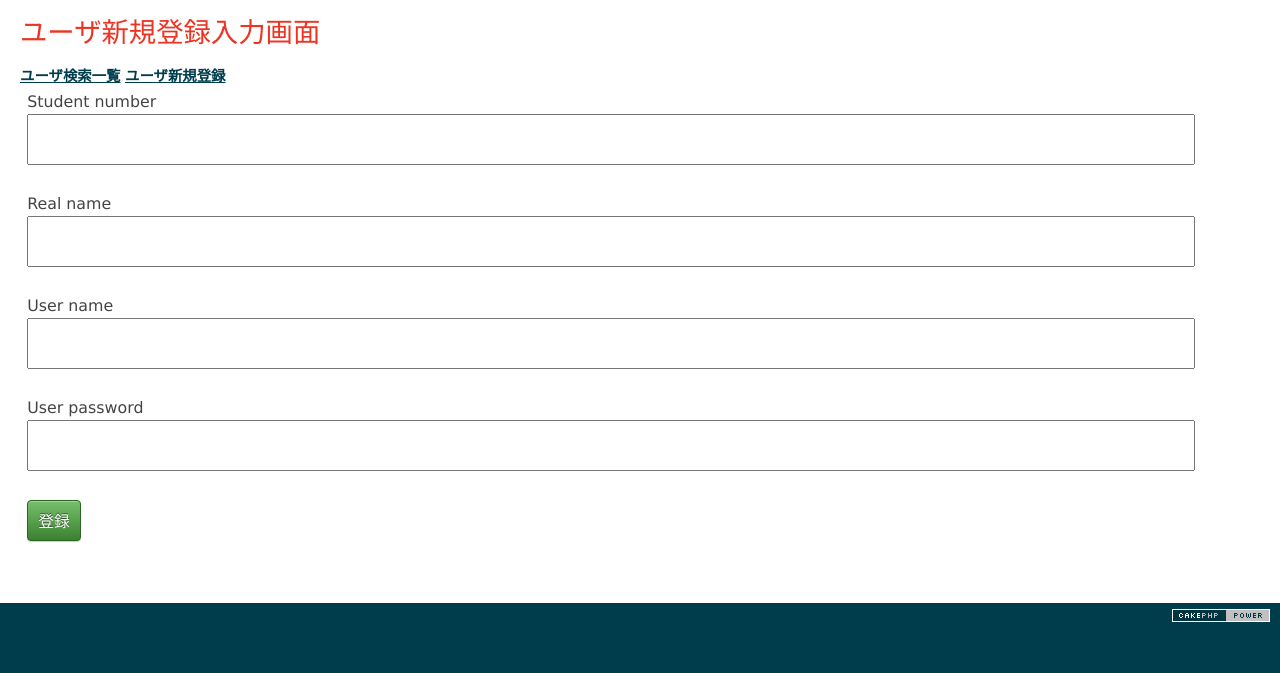
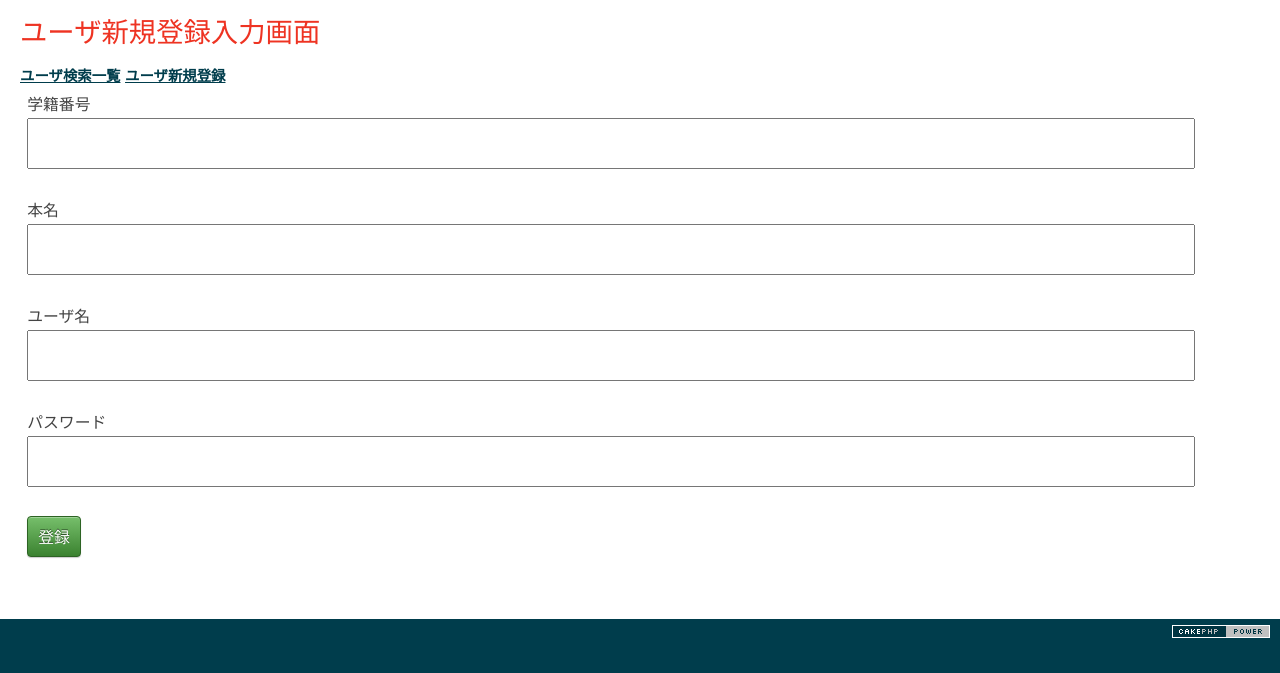
Before and after one commit to 223tudumi/waninaru, a CakePHP app: the page made by app/View/Users/admin_user_regist.ctp in a window 1280 px wide. Shown: the part 47-720 px from the top of the page. Run offline with PHP 8.4 and a stand-in for CakePHP, Linux system fonts and the light colour scheme; the template is opened without the code that fills it, so the values that code supplies are empty; form fields are guessed from the names that the template uses; some libraries are stand-ins or nearby versions.

Commit message:
管理者、企画管理機能に関するプッシュ

```diff
--- a/app/Model/Producer.php
+++ b/app/Model/Producer.php
@@ -1,6 +1,7 @@
 <?php
 
 class Producer extends AppModel {
+
 	public $actsAs = array(
 			'SoftDelete'
 	);
--- a/app/View/Users/admin_index.ctp
+++ b/app/View/Users/admin_index.ctp
@@ -2,6 +2,7 @@
 <div>
 	<?php echo $this->Html->link('ユーザ検索一覧' , array('controller'=>'users' , 'action'=>'admin_index') ) ?>
 	<?php echo $this->Html->link('ユーザ新規登録' , array('controller'=>'users' , 'action'=>'admin_userRegist') ) ?>
+	<?php echo $this->Html->link('企画検索一覧' , array('controller'=>'projects' , 'action'=>'admin_index') ) ?>
 </div>
 <table>
 	<tr>
--- a/app/View/Users/admin_user_delete.ctp
+++ b/app/View/Users/admin_user_delete.ctp
@@ -2,6 +2,7 @@
 <div>
 	<?php echo $this->Html->link('ユーザ検索一覧' , array('controller'=>'users' , 'action'=>'admin_index') ) ?>
 	<?php echo $this->Html->link('ユーザ新規登録' , array('controller'=>'users' , 'action'=>'admin_userRegist') ) ?>
+	<?php echo $this->Html->link('企画検索一覧' , array('controller'=>'projects' , 'action'=>'admin_index') ) ?>
 </div>
 <?php echo $this->Form->create('Post'); ?>
 <div>
--- a/app/View/Users/admin_user_detail.ctp
+++ b/app/View/Users/admin_user_detail.ctp
@@ -34,4 +34,5 @@
 </div>
 <?php echo $this->Form->button('戻る',array('onclick' => " location.href = '/waninaru/admin/users' ")); ?>
 <?php echo $this->Form->button('更新',array('onclick' => " location.href = '/waninaru/admin/users/userUpdate/".$user['User']['id']."'" )); ?>
+<?php echo $this->Form->button('企画投稿',array('onclick' => " location.href = '/waninaru/admin/projects/projectRegist/".$user['User']['id']."'" )); ?>
 <?php echo $this->Form->button('削除',array('onclick' => " location.href = '/waninaru/admin/users/userDelete/".$user['User']['id']."'" )); ?>
--- a/app/View/Users/admin_user_regist.ctp
+++ b/app/View/Users/admin_user_regist.ctp
@@ -4,8 +4,8 @@
 	<?php echo $this->Html->link('ユーザ新規登録' , array('controller'=>'users' , 'action'=>'admin_userRegist') ) ?>
 </div>
 <?php echo $this->Form->create('Post'); ?>
-	<?php echo $this->Form->input('User.student_number', array('type' => 'text')); ?>
-	<?php echo $this->Form->input('User.real_name', array('type' => 'text')); ?>
-	<?php echo $this->Form->input('User.user_name', array('type' => 'text')); ?>
-	<?php echo $this->Form->input('User.user_password', array('type' => 'password')); ?>
+	<?php echo $this->Form->input('User.student_number', array('type' => 'text','label' => '学籍番号')); ?>
+	<?php echo $this->Form->input('User.real_name', array('type' => 'text','label' => '本名')); ?>
+	<?php echo $this->Form->input('User.user_name', array('type' => 'text','label' => 'ユーザ名')); ?>
+	<?php echo $this->Form->input('User.user_password', array('type' => 'password','label' => 'パスワード')); ?>
 <?php echo $this->Form->end('登録'); ?>
--- a/app/View/Users/admin_user_update.ctp
+++ b/app/View/Users/admin_user_update.ctp
@@ -2,6 +2,7 @@
 <div>
 	<?php echo $this->Html->link('ユーザ検索一覧' , array('controller'=>'users' , 'action'=>'admin_index') ) ?>
 	<?php echo $this->Html->link('ユーザ新規登録' , array('controller'=>'users' , 'action'=>'admin_userRegist') ) ?>
+	<?php echo $this->Html->link('企画検索一覧' , array('controller'=>'projects' , 'action'=>'admin_index') ) ?>
 </div>
 <?php echo $this->Form->create('Post'); ?>
 	<?php echo $this->Form->input('User.student_number', array('type' => 'text')); ?>
```
Also changed, not shown: app/Controller/ProjectsController.php (+15 -4 lines), app/Model/Project.php (+9 -0 lines), 6 other files.
